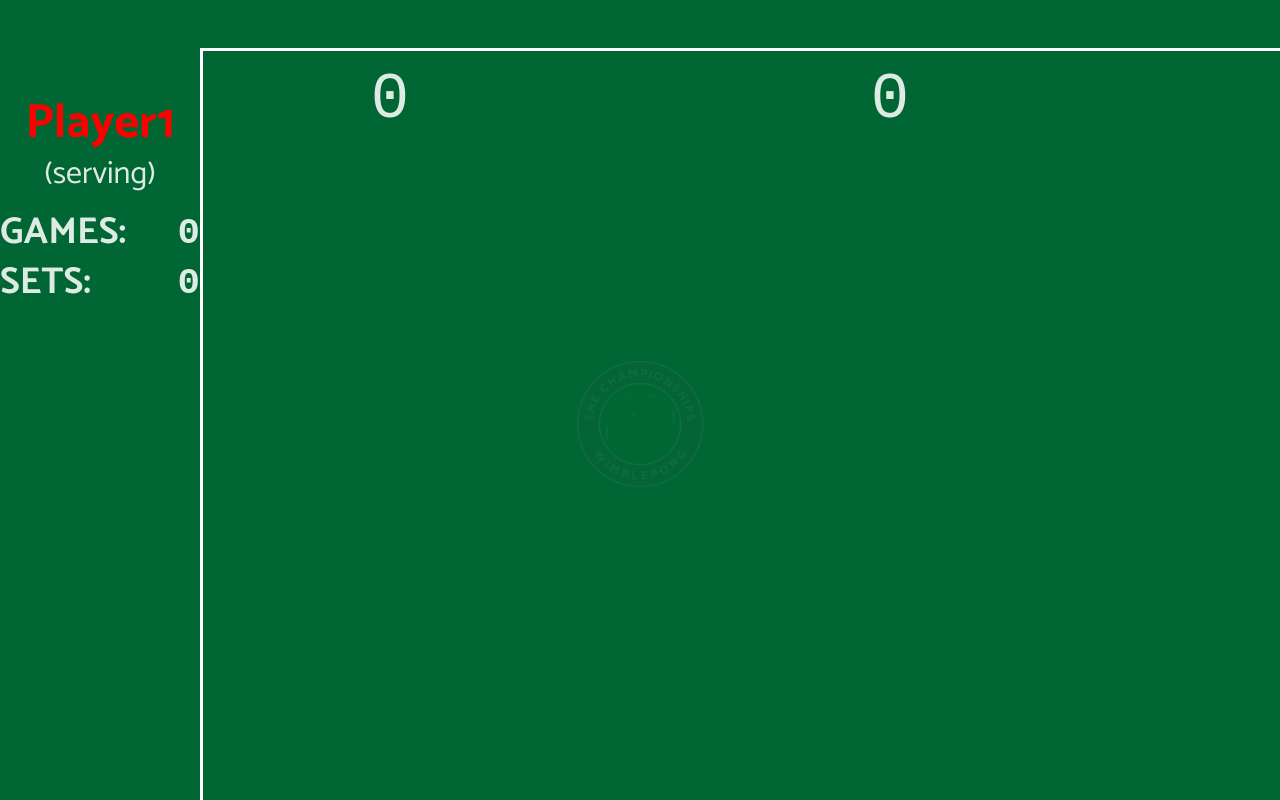
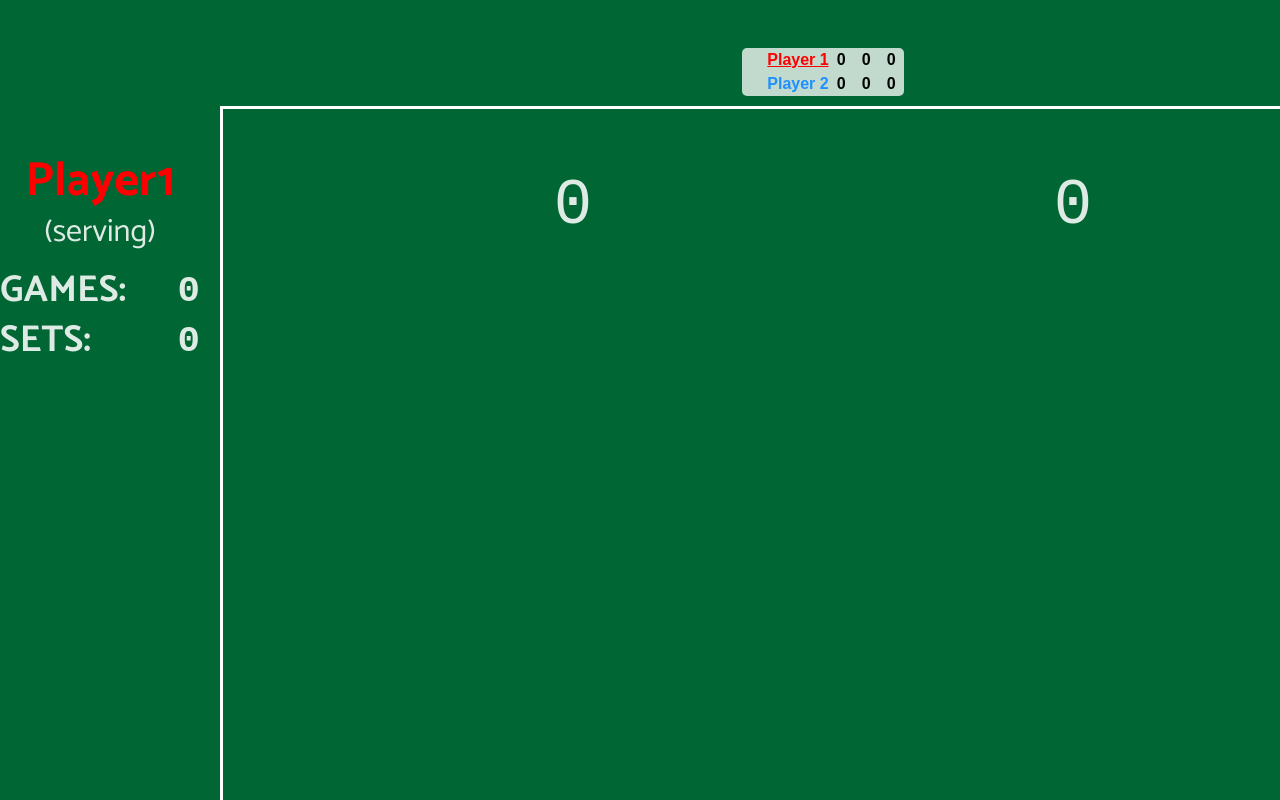
Before and after one commit to mrbenbot/wimblepong, a React (Vite) app: page / in a window 1280 px wide. Built offline with nearby package versions, Linux system fonts and the light colour scheme.

Commit message:
bit of css laying out

```diff
--- a/src/App.css
+++ b/src/App.css
@@ -14,6 +14,7 @@
   width: 100vw;
   height: 100vh;
   overflow: hidden;
+  background-color: rgb(0 102 51);
 }
 
 .game-announcements-wrapper {
@@ -31,15 +32,30 @@
 
 .second-container {
   position: relative;
-  display: flex;
-  justify-content: space-evenly;
-  /* align-items: center; */
+  display: grid;
+  grid-template-columns: 1fr 1fr 1fr;
+  gap: 10px; /* Adjust gap size as needed */
   position: relative;
   padding-top: 3em;
   top: 0;
   left: 0;
   width: 100%;
   height: 100%;
+  justify-items: center;
+}
+
+.second-container > .header {
+  grid-column: 1 / -1; /* Span the entire first row */
+}
+
+.second-container > .player-score,
+.second-container > .game-canvas-container {
+  grid-column: span 1; /* Each div spans one column in the second row */
+}
+
+.second-container > .footer {
+  grid-column: 1 / -1; /* Span the entire third row */
+  height: 100px;
 }
 .second-container::before {
   content: "";
@@ -56,5 +72,15 @@
   z-index: -1; /* Ensure the pseudo-element stays behind the content */
 }
 
-.full-screen-button {
+.footer {
+  display: flex;
+  justify-content: space-evenly;
+  width: 100%;
+  padding: 0;
 }
+.footer > * {
+  width: 200px;
+}
+.match-info {
+  width: 300px;
+}
--- a/src/App.tsx
+++ b/src/App.tsx
@@ -7,6 +7,7 @@ import "./App.css";
 import PlayerScore from "./PlayerScore";
 import EventAnnouncement from "./EventAnnouncement";
 import { Player, PlayerPositions } from "./types";
+import Scoreboard from "./Scoreboard";
 // import Scoreboard from "./Scoreboard";
 
 export interface GameState {
@@ -65,7 +66,6 @@ const App: React.FC = () => {
 
   return (
     <>
-      {/* <Scoreboard matchState={matchState} /> */}
       <div ref={containerDivRef} className="main-container">
         <div className="game-announcements-wrapper">
           {matchState.events.map((event, i) => (
@@ -73,7 +73,10 @@ const App: React.FC = () => {
           ))}
         </div>
 
-        <div className="second-container">
+        <main className="second-container">
+          <header className="header">
+            <Scoreboard matchState={matchState} />
+          </header>
           <PlayerScore matchState={matchState} player={leftPlayer} />
           <GameCanvas
             gameStateRef={gameStateRef}
@@ -85,11 +88,18 @@ const App: React.FC = () => {
             rightPlayer={rightPlayer}
           />
           <PlayerScore matchState={matchState} player={rightPlayer} />
-        </div>
-        {!connected && <button onClick={selectDevice}>select device</button>}
-        <button onClick={handleFullscreen} className="full-screen-button">
-          enter full screen
-        </button>
+          <footer className="footer">
+            <div>{!connected && <button onClick={selectDevice}>select device</button>}</div>
+            <p className="match-info">
+              Best of {matchState.matchConfig.numberOfSets} sets. Set length {matchState.matchConfig.setLength} games.
+            </p>
+            <div>
+              <button onClick={handleFullscreen} className="full-screen-button">
+                enter full screen
+              </button>
+            </div>
+          </footer>
+        </main>
       </div>
     </>
   );
--- a/src/GameCanvas.css
+++ b/src/GameCanvas.css
@@ -1,3 +1,6 @@
+.game-canvas-container {
+  position: relative;
+}
 canvas {
   border: 3px solid white;
 }
--- a/src/GameCanvas.tsx
+++ b/src/GameCanvas.tsx
@@ -186,7 +186,7 @@ const GameCanvas: React.FC<GameCanvasProps> = ({ gameStateRef, inputRef, dispatc
   }, [inputRef, gameStateRef, dispatch, servingPlayer, playerPosition, paused, leftPlayer, rightPlayer, deltaTimeRef]);
 
   return (
-    <div>
+    <div className="game-canvas-container">
       <GameScore leftPlayer={leftPlayer} rightPlayer={rightPlayer} matchState={matchState} />
       <canvas ref={canvasRef} width={COURT.width} height={COURT.height} />
     </div>
--- a/src/GameScore.css
+++ b/src/GameScore.css
@@ -7,7 +7,6 @@
   top: 100px;
   left: 50%;
   transform: translate(-50%, -50%);
-  z-index: -1;
 }
 .score {
   font-size: 4em;
--- a/src/Scoreboard.css
+++ b/src/Scoreboard.css
@@ -2,8 +2,8 @@
   width: 100%;
   max-width: 800px;
   margin: 0 auto;
-  background-color: #cacaca67;
-  color: #ecf0f1;
+  background-color: rgba(255, 255, 255, 0.757);
+  color: #000000;
   font-family: Arial, sans-serif;
   text-align: center;
   /* padding: 10px; */
@@ -17,8 +17,7 @@
 
 .row {
   display: flex;
-  justify-content: space-between;
-  /* padding: 10px; */
+  /* gap: 10px; */
 }
 
 .header {
@@ -28,4 +27,12 @@
 .cell {
   flex: 1;
   text-align: center;
+  text-wrap: nowrap;
 }
+
+.number-cell {
+  width: 15px;
+  text-align: center;
+  padding-left: 5px;
+  padding-right: 5px;
+}
--- a/src/Scoreboard.tsx
+++ b/src/Scoreboard.tsx
@@ -1,6 +1,12 @@
 import "./Scoreboard.css";
 import { PLAYER_COLOURS } from "./config";
-import { MatchState, Player } from "./types";
+import { MatchState, Player, Score } from "./types";
+
+const scoreMap: {
+  [key in Score]?: string;
+} = {
+  [Score.Advantage]: "AD",
+};
 
 const Scoreboard = ({ matchState }: { matchState: MatchState }) => {
   const { sets, games, tiebreak, servingPlayer, gameState, matchConfig } = matchState;
@@ -11,22 +17,26 @@ const Scoreboard = ({ matchState }: { matchState: MatchState }) => {
   return (
     <div className="scoreboard">
       <div className="row">
-        <div className="cell">{sets.map((set) => set.Player1).join(" ")}</div>
-        <div className="cell" style={{ color: PLAYER_COLOURS[Player.Player1] }}>
-          Player 1 {servingPlayer === Player.Player1 ? "🔴" : " "}
+        <div className="cell number-cell">{sets.map((set) => set.Player1).join(" ")}</div>
+        <div className="cell" style={{ color: PLAYER_COLOURS[Player.Player1], textDecoration: servingPlayer === Player.Player1 ? "underline" : " " }}>
+          Player 1
         </div>
-        <div className="cell">{sets.map((set) => set[Player.Player1] > set[Player.Player2]).length}</div>
-        <div className="cell">{games[Player.Player1]}</div>
-        <div className="cell">{isTieBreak ? tiebreak[Player.Player1] : gameState[Player.Player1]}</div>
+        <div className="cell number-cell">{sets.filter((set) => set[Player.Player1] > set[Player.Player2]).length}</div>
+        <div className="cell number-cell">{games[Player.Player1]}</div>
+        <div className="cell number-cell">
+          {isTieBreak ? tiebreak[Player.Player1] : scoreMap?.[gameState[Player.Player1]] ?? gameState[Player.Player1]}
+        </div>
       </div>
       <div className="row">
-        <div className="cell">{sets.map((set) => set.Player2).join(" ")}</div>
-        <div className="cell" style={{ color: PLAYER_COLOURS[Player.Player2] }}>
-          Player 2 {servingPlayer === Player.Player2 ? "🔴" : " "}
+        <div className="cell number-cell">{sets.map((set) => set.Player2).join(" ")}</div>
+        <div className="cell" style={{ color: PLAYER_COLOURS[Player.Player2], textDecoration: servingPlayer === Player.Player2 ? "underline" : " " }}>
+          Player 2
         </div>
-        <div className="cell">{sets.map((set) => set[Player.Player2] > set[Player.Player1]).length}</div>
-        <div className="cell">{games[Player.Player2]}</div>
-        <div className="cell">{isTieBreak ? tiebreak[Player.Player2] : gameState[Player.Player2]}</div>
+        <div className="cell number-cell">{sets.filter((set) => set[Player.Player2] > set[Player.Player1]).length}</div>
+        <div className="cell number-cell">{games[Player.Player2]}</div>
+        <div className="cell number-cell">
+          {isTieBreak ? tiebreak[Player.Player2] : scoreMap?.[gameState[Player.Player2]] ?? gameState[Player.Player2]}
+        </div>
       </div>
     </div>
   );
--- a/src/index.css
+++ b/src/index.css
@@ -5,7 +5,6 @@
 
   color-scheme: light dark;
   color: rgba(255, 255, 255, 0.87);
-  background-color: rgb(0 102 51);
 
   font-synthesis: none;
   text-rendering: optimizeLegibility;
--- a/src/score.ts
+++ b/src/score.ts
@@ -13,8 +13,8 @@ export const initialState: MatchState = {
     Player2: Score.Love,
   },
   matchConfig: {
-    numberOfSets: 1,
-    setLength: 2,
+    numberOfSets: 3,
+    setLength: 6,
   },
   events: [],
   pointType: PointType.Normal,
```
